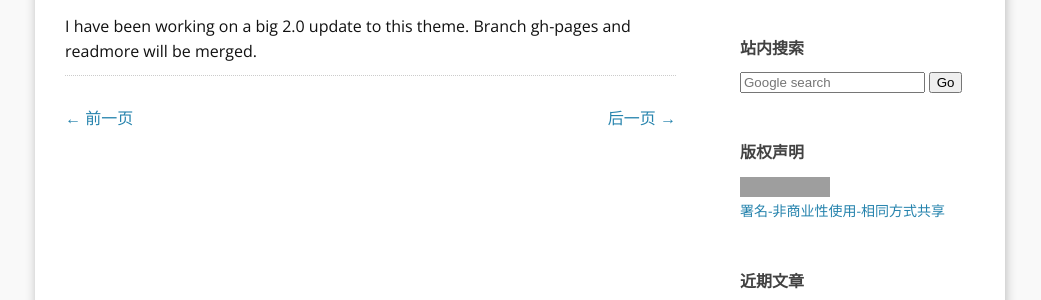
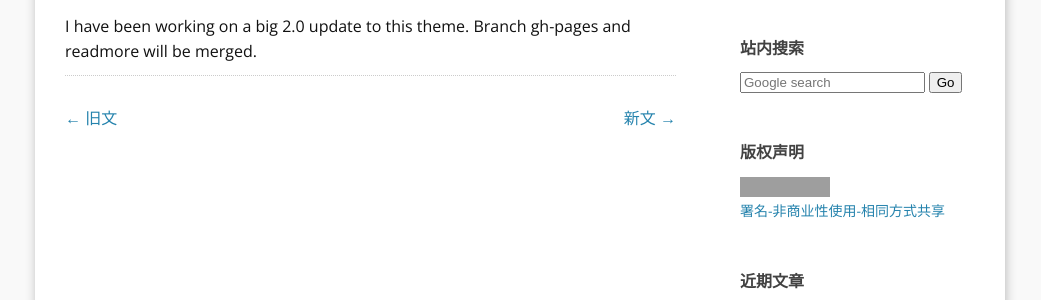
Before and after one commit to geekepub/geekepub.github.io, a Jekyll site: the page built from _posts/2015-03-16-update.md, in a window 1280 px wide. Shown: the part 500-800 px from the top of the page, without its empty margins (120-1161 px from the left). Built offline with Jekyll 4.4.1, drawn with Linux system fonts in a browser that asks for light colours; nearby versions of some CDN libraries; comment, search, counter and statistics services are not loaded; grey boxes are pictures that could not be loaded.

Commit message:
Update _config.yml

```diff
--- a/_config.yml
+++ b/_config.yml
@@ -46,8 +46,8 @@ locales:
       Copyright_Notice: "版权声明"
       Recent_Posts: "近期文章"
       Tags: "标签"
-      Previous: "前一页"
-      Next: "后一页"
+      Previous: "旧文"
+      Next: "新文"
       PostedInCategories: "分类:"
       Taggedwith: "| 标签:"
       PostDate: "| 发表时间: "
```
